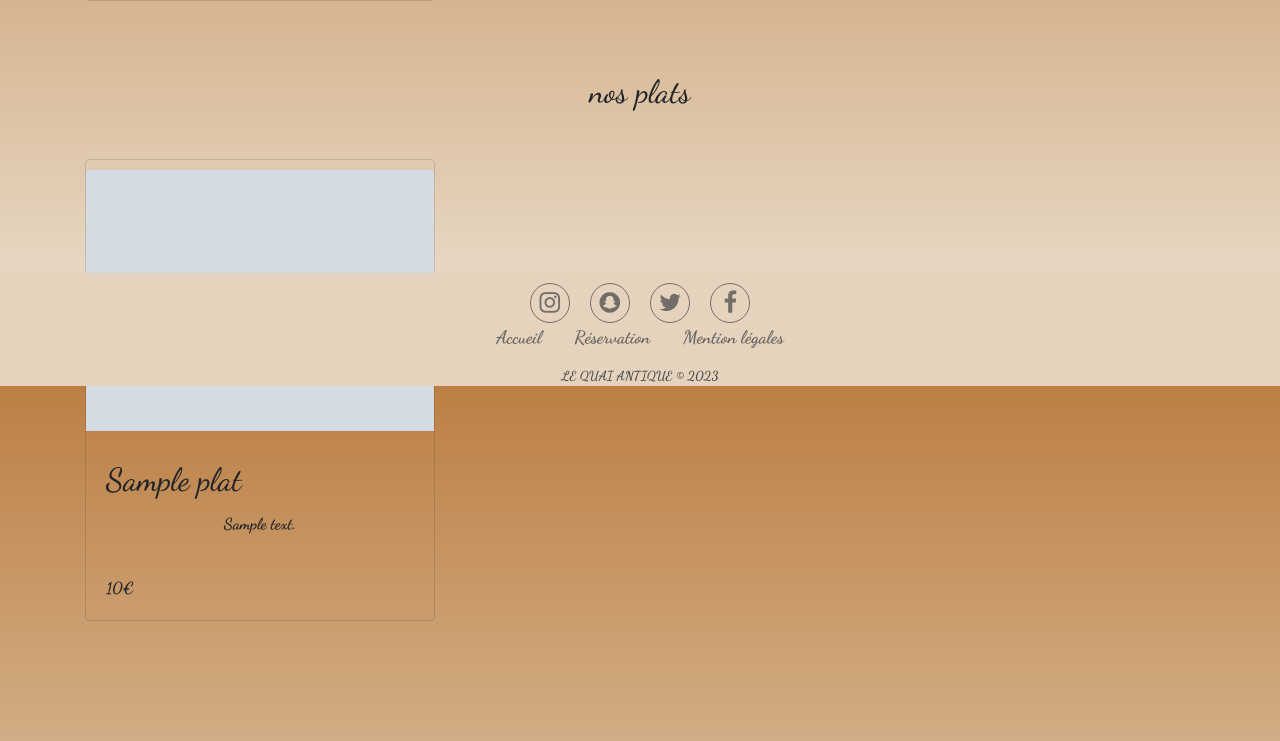
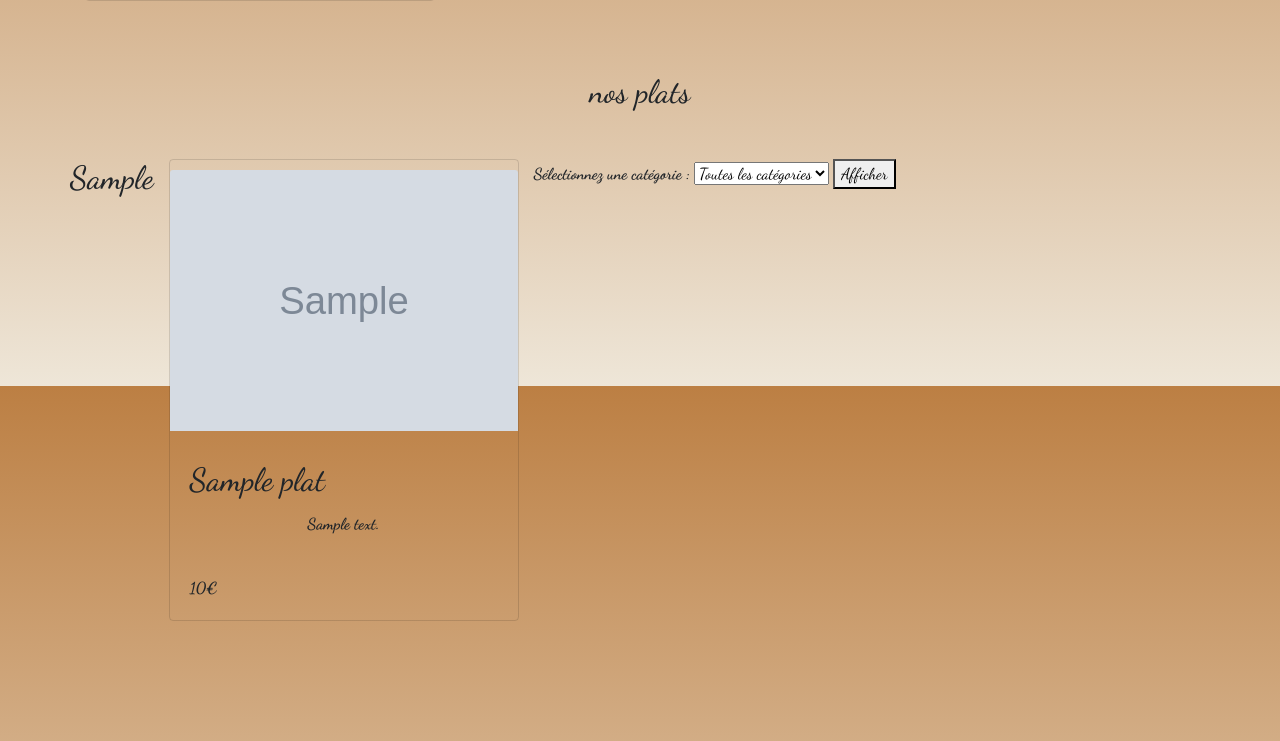
Before and after one commit to julien44830/restaurant, a PHP site: page /carte.php in a window 1280 px wide. Shown: the part 414-1155 px from the top of the page. Run offline with PHP 8.4, Linux system fonts and the light colour scheme; tables that the repository leaves empty or names only in its code hold one stand-in row (values such as "Sample post"); grey boxes marked "Sample" are stand-in pictures.

Commit message:
categorie ok heure a terminer

```diff
--- a/assets/CSS/footer.css
+++ b/assets/CSS/footer.css
@@ -1,4 +1,4 @@
-.footer-basic {
+footer{
 	background-color: #e5d3bd;
   color:#4b4c4d;
   position: fixed;
@@ -61,3 +61,25 @@
   }
 
   /* Credit to https://epicbootstrap.com/snippets/footer-basic */
+
+
+  .marquee {
+    overflow: hidden;
+    white-space: nowrap;
+    position: relative;
+  }
+
+  .marquee p {
+    display: inline-block;
+    /* padding-left:50%; */
+    animation: defilement 25s linear infinite;
+  }
+
+  @keyframes defilement {
+    0% {
+      transform: translateX(100%);
+    }
+    100% {
+      transform: translateX(-100%);
+    }
+  }
--- a/carte.php
+++ b/carte.php
@@ -56,8 +56,33 @@ if (isset($_SESSION['is_admin']) && $_SESSION['is_admin']) {
 
       <div class="row pb-5">
   <?php
-          if ($result_plat->num_rows > 0) {
-            while($row = $result_plat->fetch_assoc()) {
+
+
+
+  if ($conn === false) {
+    die('Erreur de connexion à la base de données' . mysqli_connect_error());
+  } else {
+    if (isset($_POST['categorie'])) {
+      $selected_categorie = $_POST['categorie'];
+      if ($selected_categorie != '') {
+        $sql = "SELECT * FROM carte_plat WHERE categorie = '$selected_categorie' ORDER BY nom ASC";
+      } else {
+        $sql = "SELECT * FROM carte_plat WHERE categorie IN ('entree', 'plat', 'dessert') ORDER BY categorie ASC, nom ASC";
+      }
+    } else {
+      $sql = "SELECT * FROM carte_plat ORDER BY categorie ASC, nom ASC";
+    }
+    $resultat = mysqli_query($conn, $sql);
+
+    if (mysqli_num_rows($resultat) > 0) {
+      $categorie = '';
+      while ($row = mysqli_fetch_assoc($resultat)) {
+        if ($row['categorie'] != $categorie) {
+          $categorie = $row['categorie'];
+          echo '<h2>' . ucfirst($categorie) . '</h2>';
+        } else if ($selected_categorie == $categorie && $categorie != '') {
+          echo '<h2>' . ucfirst($categorie) . '</h2>';
+        }
         echo '<div class="col-md-4 mb-4 carte">';
         echo '<div class="card">';
         echo '<div class="photo-container">';
@@ -71,14 +96,31 @@ if (isset($_SESSION['is_admin']) && $_SESSION['is_admin']) {
         echo '</div>';
         echo '</div>';
         echo '</div>';
-
+      }
+    } else {
+      echo '<p>Aucun plat trouvé.</p>';
+      echo '<br> ';
     }
   }
 ?>
-      </div>
-    </div>
+<!-- Formulaire de sélection de catégorie -->
+<form method="POST">
+  <label for="categorie">Sélectionnez une catégorie :</label>
+  <select name="categorie" id="categorie">
+    <option value="">Toutes les catégories</option>
+    <option value="entree">Entrée</option>
+    <option value="plat">Plat</option>
+    <option value="dessert">Dessert</option>
+  </select>
+  <button type="submit">Afficher</button>
+</form>
+
+</div> <!-- fermeture de la balise <div> contenant les éléments de la carte -->
+
+
+
   <?php
   }
 
-  include 'templates/footer.php';
+  // include 'templates/footer.php';
 ?>
--- a/config/start_session.php
+++ b/config/start_session.php
@@ -117,5 +117,4 @@ if (isset($_POST['nb_couverts'])) {
   $nb_couverts = 0;
 }
 
-
 ?>
--- a/templates/footer.php
+++ b/templates/footer.php
@@ -1,5 +1,11 @@
-		<div class="footer-basic">
-			<footer>
+<footer class="footer-basic">
+
+	<div class="marquee">
+		<p>lundi 12h/14h 19h/23h - mardi 12h/14h 19h/23h - mercredi 12h/14h 19h/23h - jeudi 12h/14h 19h/23h - endredi 12h/14h 19h/23h - samedi 12h/14h 19h/23h - dimanche 12h/14h</p>
+	</div>
+
+	<div>
+		<div>
 			<div class="social">
 				<a href="https://www.instagram.com/"><i class="icon ion-social-instagram fa fa-instagram"></i></a>
 				<a href="https://www.snapchat.com/fr-FR"><i class="icon ion-social-snapchat fa fa-snapchat"></i></a>
@@ -12,8 +18,10 @@
 				<li class="list-inline-item"><a href="mention_legales.php">Mention légales</a></li>
 			</ul>
 			<p class="copyright">LE QUAI ANTIQUE © 2023</p>
+		</div>
+	</div>
+
 </footer>
-		</div>
 		<script src="https://code.jquery.com/jquery-3.6.0.min.js"></script>
 		<script src="https://maxcdn.bootstrapcdn.com/bootstrap/4.5.2/js/bootstrap.min.js"></script>
 	</body>
--- a/templates/head.php
+++ b/templates/head.php
@@ -4,7 +4,9 @@
 	<meta charset="UTF-8">
 	<meta http-equiv="X-UA-Compatible" content="IE=edge">
 	<meta name="viewport" content="width=device-width, initial-scale=1.0">
+	<link rel="icon" href="assets/img/icon.png">
 	<title>le quai antique</title>
+	<meta name="description" content="Restaurent traditionnel pour les gourmends menu à partire de 15€">
 	<link rel="stylesheet" href="https://cdnjs.cloudflare.com/ajax/libs/font-awesome/4.7.0/css/font-awesome.min.css"/>
 	<link rel="stylesheet" href="https://maxcdn.bootstrapcdn.com/bootstrap/4.5.2/css/bootstrap.min.css">
 	<link rel="stylesheet" href="assets/CSS/style.css">
@@ -18,5 +20,4 @@
 	<link rel="preconnect" href="https://fonts.googleapis.com">
 	<link rel="preconnect" href="https://fonts.gstatic.com" crossorigin>
 	<link href="https://fonts.googleapis.com/css2?family=Dancing+Script:wght@400;500;600;700&display=swap" rel="stylesheet">
-
 </head>
--- a/traitement_carte.php
+++ b/traitement_carte.php
@@ -7,6 +7,7 @@ if (isset($_POST['add_plat'])) {
   $description = $_POST['description'];
   $prix = $_POST['prix'];
   $image = '';
+  $categorie = $_POST['categorie'];
 
   // Vérifier si un fichier a été téléchargé
   if (isset($_FILES['image']) && $_FILES['image']['error'] == UPLOAD_ERR_OK) {
@@ -16,8 +17,8 @@ if (isset($_POST['add_plat'])) {
       move_uploaded_file($_FILES['image']['tmp_name'], $image_dir . $image);
   }
 
-  $sql = "INSERT INTO carte_plat (nom, description, prix, image)
-          VALUES ('$nom', '$description', '$prix', '$image')";
+  $sql = "INSERT INTO carte_plat (nom, description, prix, image, categorie)
+          VALUES ('$nom', '$description', '$prix', '$image', '$categorie')";
 
   if ($conn->query($sql) === TRUE) {
       header("Location: carte.php");
```
Also changed, not shown: carte_admin.php (+12 -0 lines), Js/nb_reservation.js (line endings or trailing spaces). Lines whose indentation alone changed are shown as unchanged.
